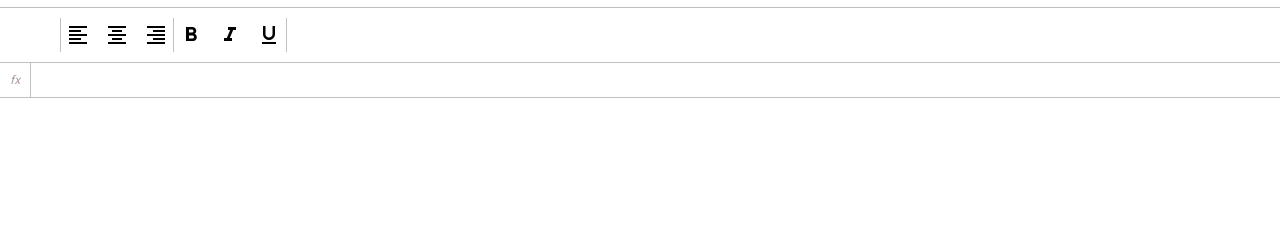
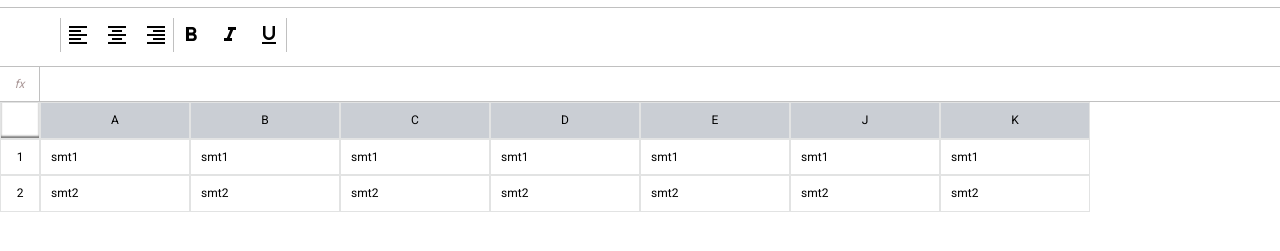
Before and after one commit to Dmitry27Zh/Excel, a website built with webpack: page src/index.html in a window 1280 px wide. Shown: the part 53-304 px from the top of the page. Built offline with nearby package versions, Linux system fonts and the light colour scheme.

Commit message:
add table

```diff
--- a/src/index.html
+++ b/src/index.html
@@ -55,7 +55,44 @@
           </div>
         </div>
 
-        <div class="excel__table"></div>
+        <div class="excel__table table">
+          <div class="table__row">
+            <div class="table__info table__info-empty cell"></div>
+            <div class="table__data">
+              <div class="table__cell table__head cell">A</div>
+              <div class="table__cell table__head cell">B</div>
+              <div class="table__cell table__head cell">C</div>
+              <div class="table__cell table__head cell">D</div>
+              <div class="table__cell table__head cell">E</div>
+              <div class="table__cell table__head cell">J</div>
+              <div class="table__cell table__head cell">K</div>
+            </div>
+          </div>
+          <div class="table__row">
+            <div class="table__info cell">1</div>
+            <div class="table__data">
+              <div class="table__cell cell">smt1</div>
+              <div class="table__cell cell">smt1</div>
+              <div class="table__cell cell">smt1</div>
+              <div class="table__cell cell">smt1</div>
+              <div class="table__cell cell">smt1</div>
+              <div class="table__cell cell">smt1</div>
+              <div class="table__cell cell">smt1</div>
+            </div>
+          </div>
+          <div class="table__row">
+            <div class="table__info cell">2</div>
+            <div class="table__data">
+              <div class="table__cell cell">smt2</div>
+              <div class="table__cell cell">smt2</div>
+              <div class="table__cell cell">smt2</div>
+              <div class="table__cell cell">smt2</div>
+              <div class="table__cell cell">smt2</div>
+              <div class="table__cell cell">smt2</div>
+              <div class="table__cell cell">smt2</div>
+            </div>
+          </div>
+        </div>
       </div>
     </div>
   </body>
--- a/src/scss/core/_variables.scss
+++ b/src/scss/core/_variables.scss
@@ -4,7 +4,13 @@ $jungle-green: #21a366;
 $shamrock-green: #33c481;
 $color-border: #c0c0c0;
 $color-info: #ac9a9a;
+$color-bg-cell: #f8f9fa;
+$color-bg-column-head: #caced4;
+$color-border-cell: #e2e3e3;
+$color-border-cell-selected: #3c74ff;
 
 $height-header: 60px;
-$height-toolbar: 40px;
+$height-toolbar: 60px;
 $height-cell: 30px;
+$width-cell: 150px;
+$width-cell-info: 40px;
--- a/src/scss/core/global.scss
+++ b/src/scss/core/global.scss
@@ -2,6 +2,12 @@
 *::before,
 *::after {
   box-sizing: border-box;
+}
+
+html,
+body,
+.wrapper {
+  height: 100%;
 }
 
 body {
@@ -10,6 +16,10 @@ body {
   line-height: 1.2;
 }
 
+.wrapper {
+  display: flex;
+}
+
 .container {
   padding-inline: 40px;
 }
--- a/src/scss/modules/cell.scss
+++ b/src/scss/modules/cell.scss
@@ -1,4 +1,10 @@
 .cell {
+  flex: 0 0 auto;
+  display: flex;
+  justify-content: center;
+  width: $width-cell-info;
   min-height: $height-cell;
   padding: 10px;
+  background: #ffffff;
+  border: 1px solid $color-border-cell;
 }
--- a/src/scss/modules/excel.scss
+++ b/src/scss/modules/excel.scss
@@ -1,3 +1,7 @@
 .excel {
+  display: flex;
+  flex-direction: column;
+  width: 100%;
+  max-width: 100%;
   color: #000000;
 }
--- a/src/scss/modules/table.scss
+++ b/src/scss/modules/table.scss
@@ -0,0 +1,33 @@
+.table {
+  flex: 1;
+  overflow-x: auto;
+
+  &__row {
+    display: flex;
+    width: fit-content;
+  }
+
+  &__info {
+    position: sticky;
+    left: 0;
+    touch-action: none;
+  }
+
+  &__info-empty {
+    box-shadow: inset 0 -2px 2px rgba(0, 0, 0, 0.5);
+  }
+
+  &__data {
+    display: flex;
+  }
+
+  &__cell {
+    width: $width-cell;
+    justify-content: flex-start;
+  }
+
+  &__head {
+    justify-content: center;
+    background: $color-bg-column-head;
+  }
+}
```
